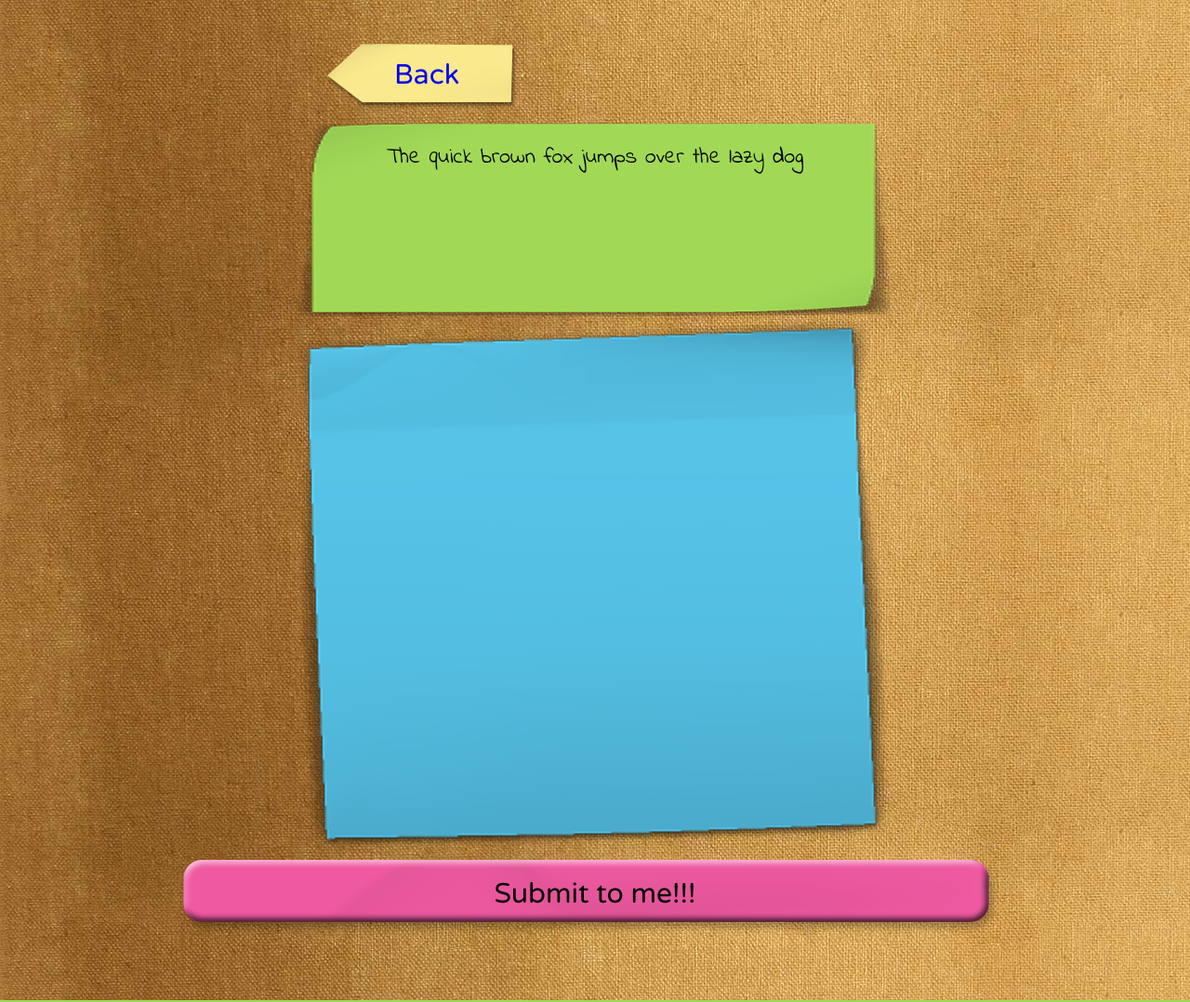
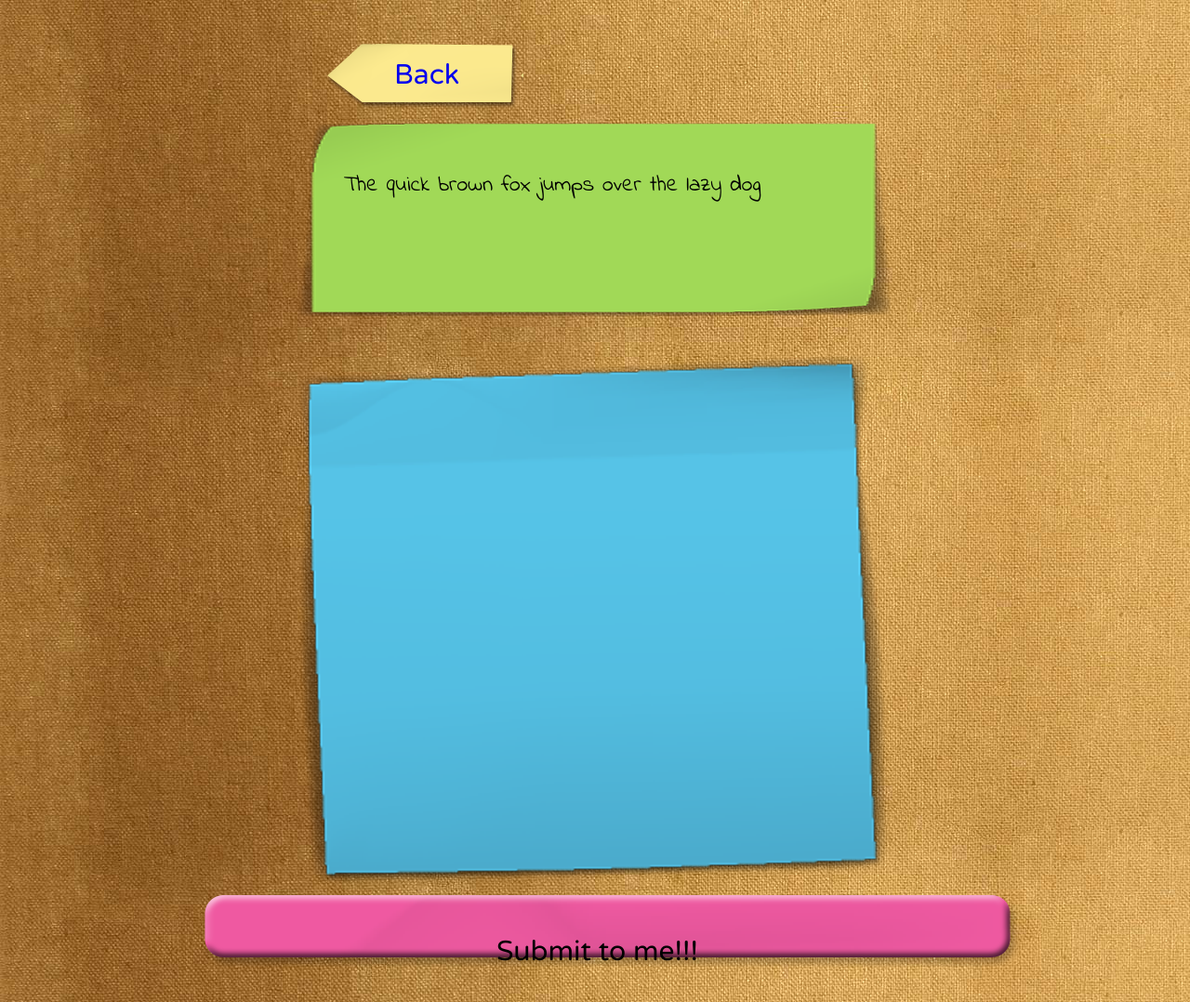
Before and after one commit to tovanor/colorhackathon, a PHP site: page /gamepage.html in a window 1280 px wide. Shown: the whole page at 93% size. Run offline with PHP 8.4, Linux system fonts and the light colour scheme.

Commit message:
oisejfaiosej css changes

```diff
--- a/about.php
+++ b/about.php
@@ -4,8 +4,8 @@ require_once("inc/header.inc.php");
 ?>
 <div class="postit-draw">
 	<div style="width:400px;text-align:left;margin:100px auto;font-size:20px">
-		<p>Comicrazy was written in 24 hours by a team of (crazy) interns for the Color Hackathon on July 25, 2011.</p>
-		<p> Kat Nguyen, Pratik Prasad, Ming Han Teh, Ab Belani, Stanley Wang, Leslie Apland, and Golf Sinteppadon (who is actually not an intern, but a full time employee turned honorary intern) all spent the 2011 summer with Ning, Inc., maker of custom social networking software.</p>
+		<p>ComiCrazy was written in 24 hours by a team of (crazy) interns for the Color Hackathon on July 15-16, 2011.</p><br />
+		<p> Kat Nguyen, Pratik Prasad, Ming Han Teh, Ab Belani, Stanley Wang, Leslie Apland, and Golf Sinteppadon (who is actually not an intern, but a full time employee turned honorary intern) all spent the summer of 2011 with Ning, Inc., an (awesome) maker of custom social networking software.</p>
 	</div>
 </div>
 <?php
--- a/createthread.php
+++ b/createthread.php
@@ -16,9 +16,9 @@ if($act == '') { // Form for user to enter
 	?>
 	<form action="<?php echo $_SERVER["PHP_SELF"]; ?>" method="post">
 	<input type="hidden" name="act" value="new" />
-	Sentence:<br /> <textarea name="sentence" cols="40" rows="4"></textarea><br />
+	Write a sentence to start the game:<br /> <textarea class="postit-write" name="sentence" cols="40" rows="4"></textarea><br />
 	Tell a friend (email): <input type="text" name="email" /><br />
-	<input type="submit" name="createnew" value="Create!" /><br />
+	<input type="submit" name="createnew" value="Create!" class="big-button" /><br />
 	</form>
 
 	<?php
--- a/index.php
+++ b/index.php
@@ -29,7 +29,7 @@ include('search.php');
 echo "<br /><br />";
 
 // find all threads in progress
-echo "Incomplete Threads: ";
+echo "Incomplete Threads: <br />";
 $incomplete_threads = $c_mysqli->query("SELECT * FROM `threads` WHERE `num_turns` < 10 LIMIT 20");
 while($i = $incomplete_threads->fetch_object()) {
 	$first_thread = $c_mysqli->query("SELECT * FROM `turns` WHERE `thread_id` = '$i->id' AND `turn_number` = '1' LIMIT 1");
@@ -43,12 +43,14 @@ echo "<br /><br />";
 
 // find and display all completed threads
 echo "Completed Threads:<br />\n";
-$completed_threads = $c_mysqli->query("SELECT * FROM `threads` WHERE `num_turns` = 20");
+$completed_threads = $c_mysqli->query("SELECT * FROM `threads` WHERE `num_turns` = 10 LIMIT 20");
 while($t = $completed_threads->fetch_object()) {
 	$first_thread = $c_mysqli->query("SELECT * FROM `turns` WHERE `thread_id` = '$t->id' AND `turn_number` = '1' LIMIT 1");
 	$ft = $first_thread->fetch_object();
 	echo '<a href="showthread.php?id=' . $t->id . '">' . $ft->content . '</a><br />';
 }
+
+echo "<br /><br />";
 
 if($_SERVER['DOCUMENT_ROOT'] != "/var/www") {
 
--- a/style/screen.css
+++ b/style/screen.css
@@ -86,15 +86,15 @@ textarea {
     border: none;
     cursor: pointer;
     width:920px;
-    padding: 25px;
-    padding-bottom: 35px;
     text-align: center;
     display: block;
     margin:0px auto;
+    }
 
-}
-
-.big-button a {
+.big-button a, input.big-button {
+    display: block;
+    padding: 25px;
+    padding-bottom: 35px;
     color: black;
     text-decoration: none;
 }
@@ -102,12 +102,11 @@ textarea {
 
 .postit-write {
     margin:0px auto;
-    background-image:url('../images/postit-write.png');
-    text-align:center;
-    background-repeat:no-repeat;
-    width:640px;
-    height:191px;
-    padding-top:20px;
+    background: url('../images/postit-write.png') transparent no-repeat;
+    padding: 50px;
+    width:540px;
+    height:149px;
+    border: none;
 }
 
 .postit-draw {
```
